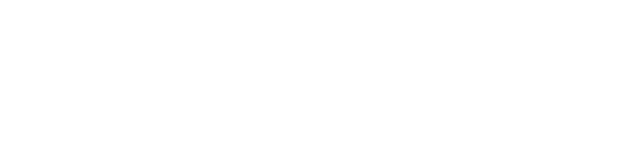
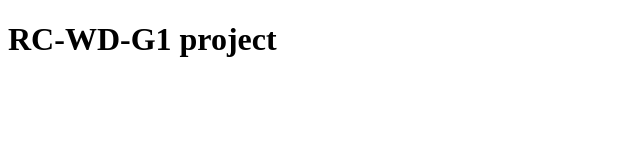
Before and after one commit to Alex-Jane19/RC-WD-G1, a plain HTML site: page index.html in a window 1280 px wide. Shown: the whole page, without its empty margins (0-640 px from the left). Drawn offline with Linux system fonts and the light colour scheme.

Commit message:
first commit

```diff
--- a/index.html
+++ b/index.html
@@ -3,9 +3,11 @@
 <head>
     <meta charset="UTF-8">
     <meta name="viewport" content="width=device-width, initial-scale=1.0">
-    <title>Document</title>
+    <title>RC-WD-G1 project</title>
 </head>
 <body>
 
+    <h1>RC-WD-G1 project</h1>
+
 </body>
 </html>
```
